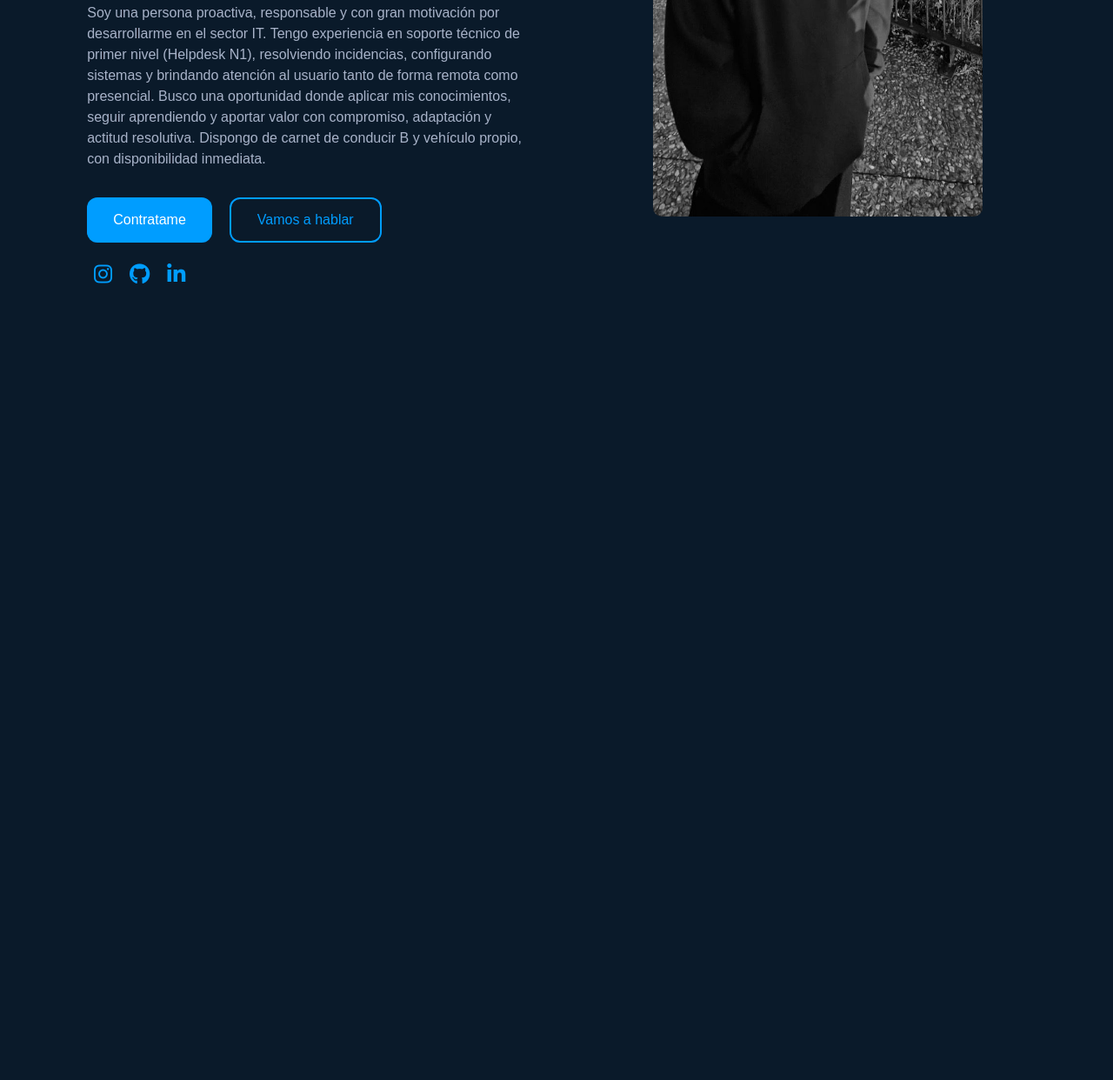
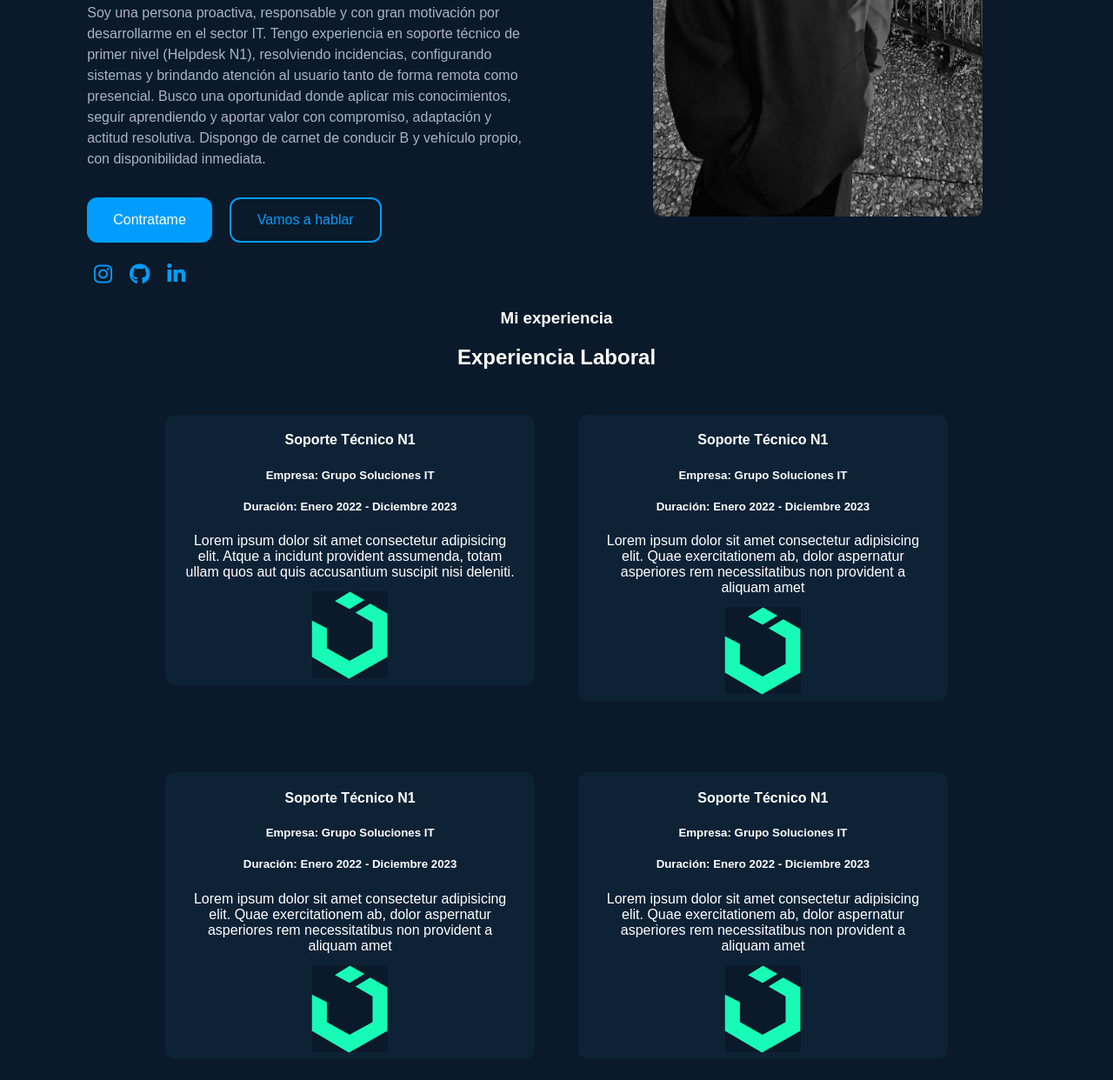
Before and after one commit to johan211315/Proyecto, a plain HTML site: page html/index.html in a window 1280 px wide. Shown: the part 493-1735 px from the top of the page at 87% size. Before the commit the page ends 829 px from the top, so only its background shows below. Drawn offline with Linux system fonts and the light colour scheme.

Commit message:
Cambios 24/11

```diff
--- a/css/styles.css
+++ b/css/styles.css
@@ -125,7 +125,7 @@ header > nav{
     max-height: 700px;
     width: 30%;
     max-width: 450px;
-    min-width: 300px;
+    min-width: 330px;
     position: relative;
     top: -100px;
     right: 50px;
@@ -207,6 +207,138 @@ header > nav{
     transition: all 0.3s ease-in-out;
 }
 
+#bio{
+    max-width: 100%;
+    padding: 0.5em 10em 1em 10em;
+    display: flex;
+    min-height: 100svh;
+    justify-content: center;
+    align-items: center;
+}
+
+#exp > h2, h3{
+    text-align: center;
+    color: white;
+}
+
+#exp-boxes{
+    display: flex;
+    gap: 50px;
+    flex-flow:wrap;
+    justify-content: center;
+}
+
+.exp-1, .exp-2, .exp-3, .exp-4 {
+    background-color: var(--color-bg-card);
+    color: white;
+    border-radius: var(--radius);
+    -webkit-border-radius: var(--radius);
+    -moz-border-radius: var(--radius);
+    -ms-border-radius: var(--radius);
+    -o-border-radius: var(--radius);
+    padding: 0.5em;
+    margin-top: 2em;
+    width: 45%;
+    height: 50%;
+    display: flex;
+    flex-direction: column;
+    align-items:center;
+    justify-content: center;
+    text-align: center;
+}
+
+.exp-1 h4, .exp-1 h5, .exp-1 p{
+    margin: 0.3em;
+    padding: 0.5em;
+    background-color: transparent
+}
+.exp-1 i  {
+    font-size: 100px;
+
+}
+
+
+.exp-2 h4, .exp-2 h5, .exp-2 p{
+    margin: 0.3em;
+    padding: 0.5em;
+    background-color: transparent
+}
+.exp-2 i  {
+    font-size: 100px;
+
+}
+
+.exp-3 h4, .exp-3 h5, .exp-3 p{
+    margin: 0.3em;
+    padding: 0.5em;
+    background-color: transparent
+}
+.exp-3 i  {
+    font-size: 100px;
+
+}
+
+.exp-4 h4, .exp-4 h5, .exp-4 p{
+    margin: 0.3em;
+    padding: 0.5em;
+    background-color: transparent
+}
+.exp-4 i  {
+    font-size: 100px;
+
+}
+
+.exp-1:hover, .exp-2:hover, .exp-3:hover, .exp-4:hover {
+    box-shadow: var(--shadow-card);
+    transition: all 0.3s ease-in-out;
+    -webkit-transition: all 0.3s ease-in-out;
+    -moz-transition: all 0.3s ease-in-out;
+    -ms-transition: all 0.3s ease-in-out;
+    -o-transition: all 0.3s ease-in-out;
+    border-color: hotpink;
+    border: 5px solid;
+}
+
+
+
+/*
+.bio-image{
+   min-height: 80vsh;
+   max-width: 30%;
+
+
+}
+.bio-image > img{
+    border-radius: 10px;
+    -webkit-border-radius: 10px;
+    -moz-border-radius: 10px;
+    -ms-border-radius: 10px;
+    -o-border-radius: 10px;
+    height: 40%;
+}
+
+.bio-content{
+    flex-grow: 1;
+    margin-left: 5em;
+}
+    */
+
+
+
+
+
+
+
+
+
+
+
+
+
+
+
+
+
 @media screen and (max-width: 900px)
  {
     .nav-list{
@@ -218,8 +350,36 @@ header > nav{
         margin-right: 1em;
         font-size: 5px;
         cursor: pointer;
+
     }
 
+    #hero > img {
+        display: none;
 
 
+    }
+
+    #hero{
+  position: relative;
+  top: -30px;
+
 }
+
+#bio {
+  flex-direction: column;
+  align-items: center;
+  min-width: 100%;
+}
+
+#exp {
+  flex-direction: column;
+  align-items: center;
+  min-width: 100%;
+}
+
+#exp-boxes {
+  flex-direction: column;
+  align-items: center;
+  min-width: 50%;
+}
+ }
--- a/html/index.html
+++ b/html/index.html
@@ -49,7 +49,59 @@
                 <span><i class="fa-brands fa-linkedin-in"></i></span>
             </div>
 
+    <Section id="bio">
+       <div id="exp">
+            <h3>Mi experiencia</h3>
+            <h2>Experiencia Laboral</h2>
+            <div id="exp-boxes">
+                <div class="exp-1">
+                    <h4>Soporte Técnico N1</h4>
+                    <h5>Empresa: Grupo Soluciones IT</h5>
+                    <h5>Duración: Enero 2022 - Diciembre 2023</h5>
+                    <p>Lorem ipsum dolor sit amet consectetur adipisicing elit. Atque a incidunt provident assumenda, totam ullam quos aut quis accusantium suscipit nisi deleniti. </p>
+                    <i class="fa-brands fa-uikit" style="color: #18fbb7;"></i>
+                </div>
+                <div class="exp-2">
+                    <h4>Soporte Técnico N1</h4>
+                    <h5>Empresa: Grupo Soluciones IT</h5>
+                    <h5>Duración: Enero 2022 - Diciembre 2023</h5>
+                    <p>Lorem ipsum dolor sit amet consectetur adipisicing elit. Quae exercitationem ab, dolor aspernatur asperiores rem necessitatibus non provident a aliquam amet </p>
+                    <i class="fa-brands fa-uikit" style="color: #18fbb7;"></i>
+                </div>
+                <div class="exp-3">
+                    <h4>Soporte Técnico N1</h4>
+                    <h5>Empresa: Grupo Soluciones IT</h5>
+                    <h5>Duración: Enero 2022 - Diciembre 2023</h5>
+                    <p>Lorem ipsum dolor sit amet consectetur adipisicing elit. Quae exercitationem ab, dolor aspernatur asperiores rem necessitatibus non provident a aliquam amet </p>
+                    <i class="fa-brands fa-uikit" style="color: #18fbb7;"></i>
+                </div>
+                <div class="exp-4">
+                    <h4>Soporte Técnico N1</h4>
+                    <h5>Empresa: Grupo Soluciones IT</h5>
+                    <h5>Duración: Enero 2022 - Diciembre 2023</h5>
+                    <p>Lorem ipsum dolor sit amet consectetur adipisicing elit. Quae exercitationem ab, dolor aspernatur asperiores rem necessitatibus non provident a aliquam amet  </p>
+                    <i class="fa-brands fa-uikit" style="color: #18fbb7;"></i>
+                </div>
+
+            </div>
+       </div>
+       <!-- <div class="bio-image">
+            <img src="../media/foto.jpg" alt="Foto de Johan Aricapa">
+        </div>
+
+        <div class="bio-content">
+            <h2>Acerca de</h2>
+            <div class="bio-text">
+                <p>Soy un Administrador de Sistemas con experiencia en soporte técnico de primer nivel (Helpdesk N1). Me destaco por ser proactivo, responsable y altamente motivado para desarrollarme en el sector IT. Tengo habilidades para resolver incidencias, configurar sistemas y brindar atención al usuario tanto de forma remota como presencial.</p>
+                <p>Estoy en busca de una oportunidad donde pueda aplicar mis conocimientos, seguir aprendiendo y aportar valor con compromiso, adaptación y actitud resolutiva. Dispongo de carnet de conducir B y vehículo propio, con disponibilidad inmediata.</p>
+            </div>
+        </div>
+        -->
+    </Section>
+
+
     </main>
+
 
 </body>
 </html>
```
